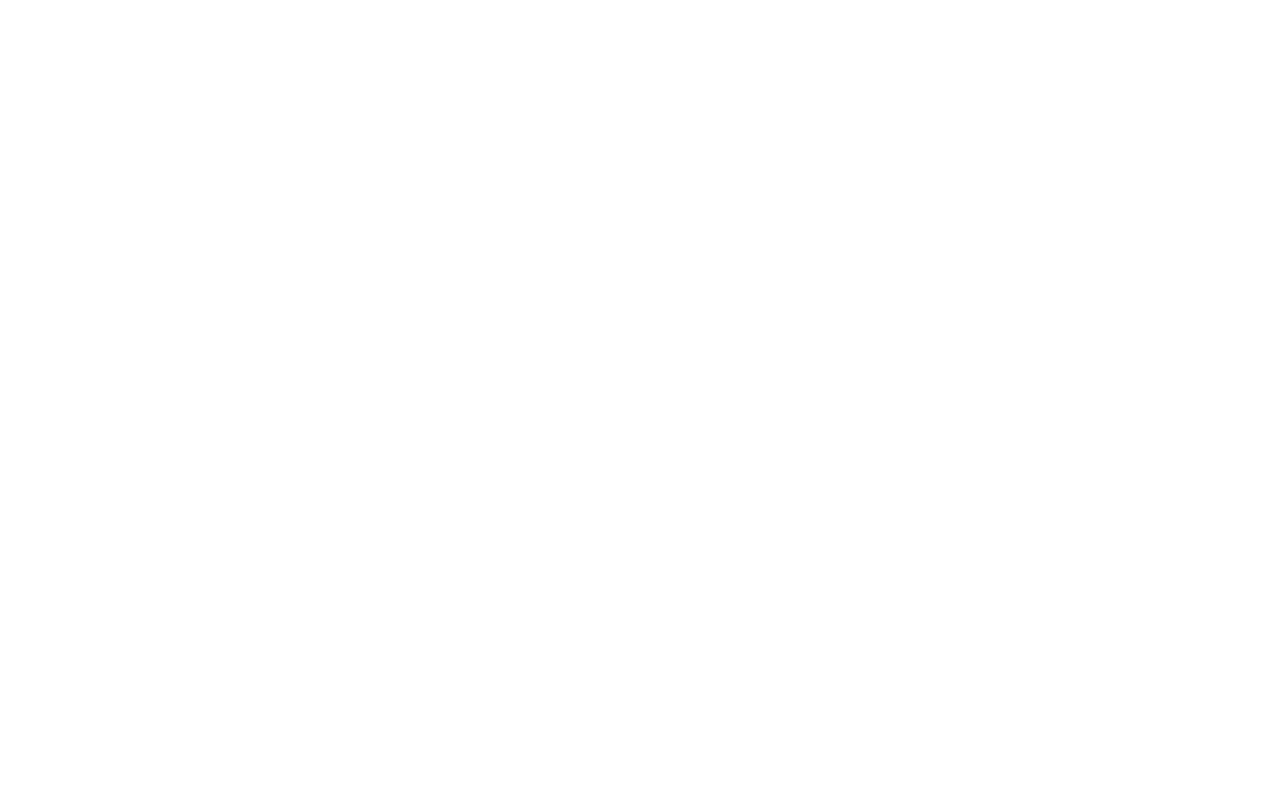
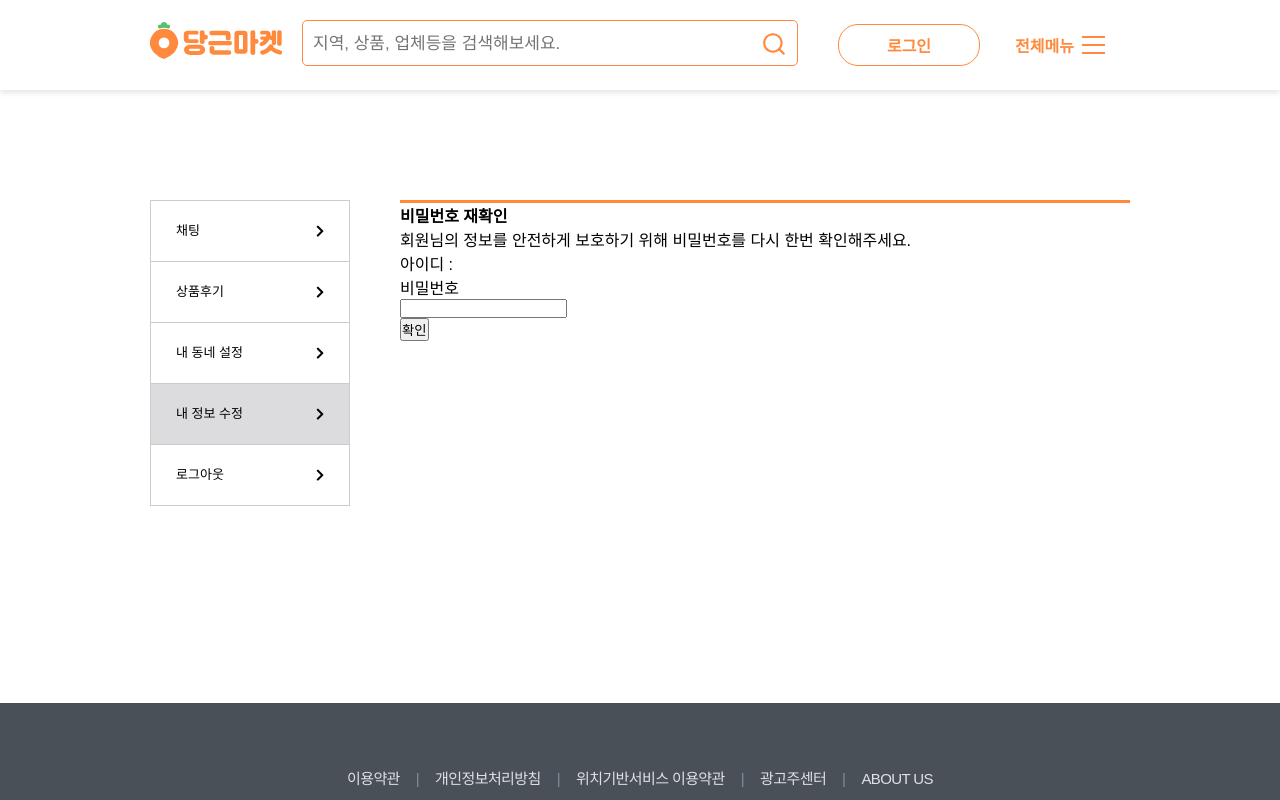
Before and after one commit to Hobak-Goguma/DaangnMarket-React, a React (Create React App) app in the folder client/: page /my in a window 1280 px wide. Shown: the top 800 px of the page. Built offline with nearby package versions, Linux system fonts and the light colour scheme.

Commit message:
[영환] 5/11

```diff
--- a/client/src/Routes.js
+++ b/client/src/Routes.js
@@ -3,6 +3,7 @@
 import App from "./App";
 import Login from "./pages/Login";
 import Register from "./pages/Register";
+import MyPage2ndLogin from "./pages/myPage/MyPage2ndLogin"
 
 export default function Routes() {
   return (
@@ -11,6 +12,7 @@
         <Route exact path="/" component={App} />
         <Route exact path="/login" component={Login} />
         <Route exact path="/Register" component={Register} />
+        <Route exact path="/my" component={MyPage2ndLogin} />
       </Switch>
     </Router>
   );
--- a/client/src/components/Header.js
+++ b/client/src/components/Header.js
@@ -97,7 +97,6 @@
     localPW = localStorage.getItem("pw");
 
     if (localID  && localPW ) {
-        console.log(localID,localPW);
         setLogin(true);
     }
   }, []);
--- a/client/src/pages/Login.js
+++ b/client/src/pages/Login.js
@@ -16,38 +16,38 @@
   };
 
   function loginFetch() {
-    // fetch("http://localhost:8084/auth/login", {
-    //   method: "POST",
-    //   headers: {
-    //     "Content-type": "application/json",
-    //   },
-    //   body: JSON.stringify({
-    //     email: ID,
-    //     password: PW,
-    //   }),
-    // })
-    //   .then((response) => {
-    //     // console.log(response);
-    //     // console.log(response.status);
-    //     if (response.status === 200) {
+    fetch("http://localhost:8084/auth/login", {
+      method: "POST",
+      headers: {
+        "Content-type": "application/json",
+      },
+      body: JSON.stringify({
+        email: ID,
+        password: PW,
+      }),
+    })
+      .then((response) => {
+        console.log(response);
+        console.log(response.status);
+        if (response.status === 200) {
           localStorage.setItem("id", ID);
           localStorage.setItem("pw", PW);
           history.push('/')
-    //       alert("정상 로그인 되었습니다");
-    //       console.log(response);
-    //       history.push("/");
-    //     } else {
-    //       alert("응, 틀렸어~");
-    //     }
-    //     console.log(response, response.json);
-    //     return response.json();
-    //     //response.json으로 하면 에러나서 json을 없애버림. 그런데 갑자기 붙여도 됨.
-    //   })
-    //   .then((response) => {
-    //     if (response.token) {
-    //       localStorage.setItem("wetoken", response.token);
-    //     }
-    //   });
+          alert("정상 로그인 되었습니다");
+          console.log(response);
+          history.push("/");
+        } else {
+          alert("응, 틀렸어~");
+        }
+        console.log(response, response.json);
+        return response.json();
+        //response.json으로 하면 에러나서 json을 없애버림. 그런데 갑자기 붙여도 됨.
+      })
+      .then((response) => {
+        if (response.token) {
+          localStorage.setItem("wetoken", response.token);
+        }
+      });
   }
   const goRegister = () => {
     history.push("/register");
--- /dev/null
+++ b/client/src/pages/myPage/MyPage2ndLogin.js
@@ -0,0 +1,31 @@
+import React,{useEffect} from "react";
+import styled from "styled-components";
+import MyLayout from "./MypageLayout";
+
+
+const MyPage2ndLogin = ({localID}) =>{
+
+
+    const Login = styled.div`
+        width:calc(100% - 250px);
+        margin-left:250px;
+        margin-top: 200px;
+        height: 500px;
+        border-top: 3px solid #ff8a3d;
+    `;
+return(<MyLayout>
+    <Login>
+        <h1>비밀번호 재확인</h1>
+        <p>회원님의 정보를 안전하게 보호하기 위해 비밀번호를 다시 한번 확인해주세요.</p>
+        <div>
+            <p>아이디  : {localID}</p>
+            <p>비밀번호</p>
+            <input type="password"/>
+        </div>
+        <button>확인</button>
+
+    </Login>
+</MyLayout>);
+}
+
+export default MyPage2ndLogin;
--- /dev/null
+++ b/client/src/pages/myPage/MyPageNav.js
@@ -0,0 +1,59 @@
+import React from "react";
+import styled from "styled-components";
+const MyNav = ({choose}) =>{
+    const MyNav = styled.ul`
+        position:absolute;
+        left:0;
+        top:0px;
+        width: 200px;
+        li{
+            box-sizing:border-box;
+            width:100%;
+            line-height:50px;
+            border:1px solid #ccc;
+            border-top:0;
+            background:#fff;
+            :first-child{
+                border-top:1px solid #ccc;
+            }
+            span{
+                display:block;
+                padding:5px 25px;
+                position:relative;
+                font-size:13px;
+                i{
+                    display: block;
+                    position:absolute;
+                    right:25px;
+                    top:50%;
+                    transform:translateY(-50%);
+                }
+            }
+        }
+        li.on{
+            background:#dcdbde;
+        }
+    `;
+    const myMenu = ["채팅", "상품후기","내 동네 설정", "내 정보 수정","로그아웃"]
+    const menu = myMenu.map((v)=>{
+        if(v===choose){
+        return(
+            <li key = {v} className="on">
+                <span>{v}<i className="fas fa-chevron-right"></i></span>
+            </li>
+        )}
+        else{
+            return(
+                <li key = {v}>
+                    <span>{v}<i className="fas fa-chevron-right"></i></span>
+                </li>
+        );};
+    })
+    return(
+        <MyNav>
+            {menu}
+        </MyNav>
+    );
+}
+
+export default MyNav;
--- /dev/null
+++ b/client/src/pages/myPage/MypageLayout.js
@@ -0,0 +1,18 @@
+import React from "react";
+import MyNav from "./MyPageNav";
+import Header from "../../components/Header";
+import Footer from "../../components/Footer";
+
+const MyLayout = ({children,choose}) =>{
+    let choos = "내 정보 수정";
+    return (<>
+        <Header />
+        <div className="container">
+            <MyNav choose={choos}/>
+            {children}
+        </div>
+        <Footer />
+    </>);
+}
+
+export default MyLayout;
```
Also changed, not shown: client/src/pages/myPage/MyPageRoute.js (added, +13 -0 lines).
